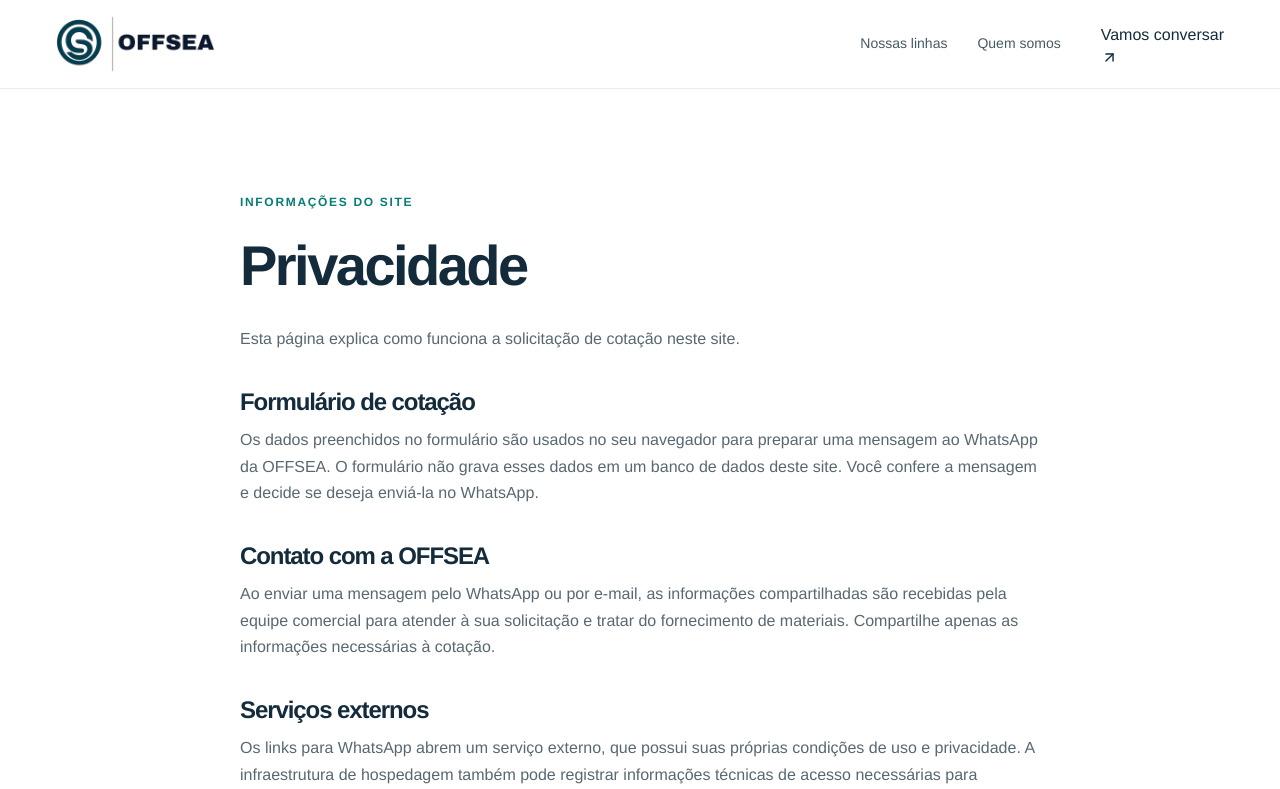
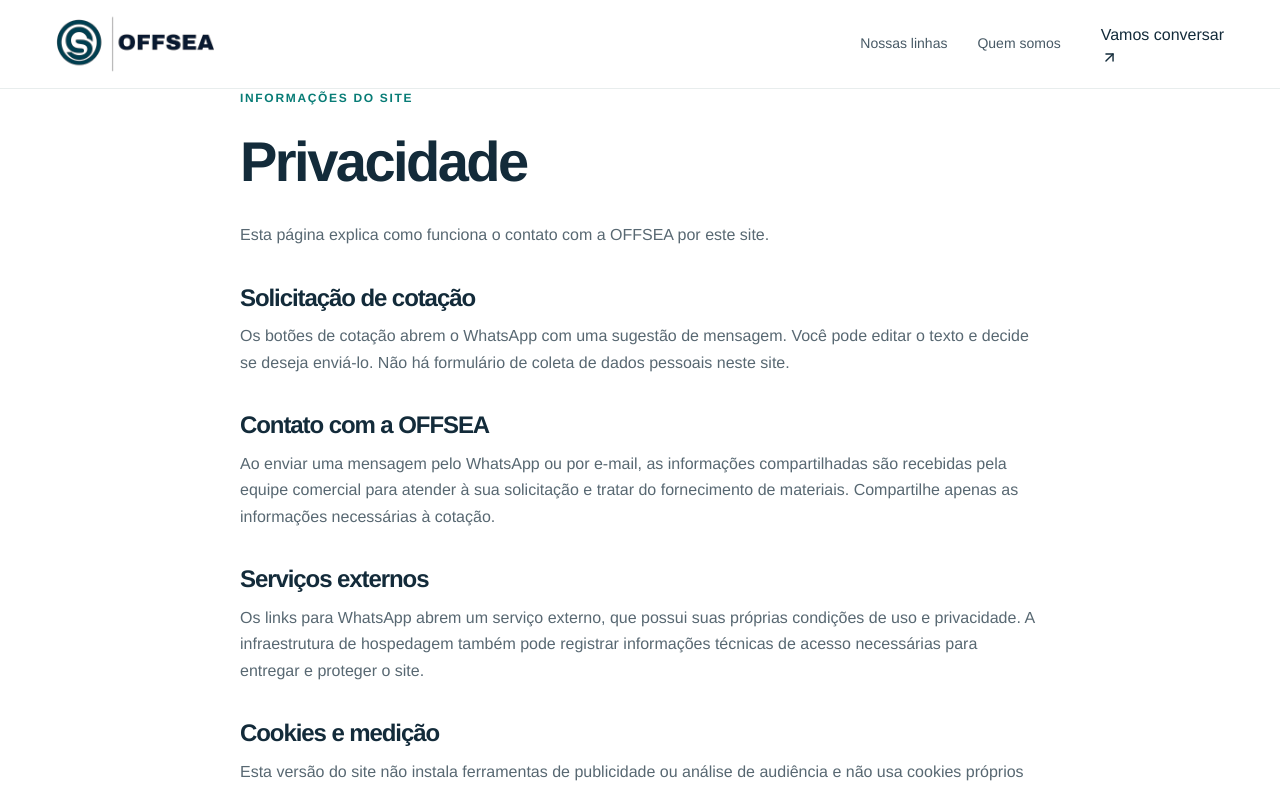
Before and after one commit to josevictordesouza14-ux/Site-offsea, a Next.js app: page /privacidade in a window 1280 px wide. Shown: the top 789 px of the page. Built offline with nearby package versions, Linux system fonts and the light colour scheme.

Commit message:
Atualiza privacidade para o contato direto

```diff
--- a/src/app/privacidade/page.tsx
+++ b/src/app/privacidade/page.tsx
@@ -4,5 +4,5 @@ import { company } from "@/lib/company";
 export const metadata: Metadata = { title: "Privacidade", alternates: { canonical: "/privacidade" } };
 
 export default function Privacy() {
-  return <main id="conteudo" className="section privacy-page"><div className="container prose"><p className="eyebrow">INFORMAÇÕES DO SITE</p><h1>Privacidade</h1><p>Esta página explica como funciona a solicitação de cotação neste site.</p><h2>Formulário de cotação</h2><p>Os dados preenchidos no formulário são usados no seu navegador para preparar uma mensagem ao WhatsApp da OFFSEA. O formulário não grava esses dados em um banco de dados deste site. Você confere a mensagem e decide se deseja enviá-la no WhatsApp.</p><h2>Contato com a OFFSEA</h2><p>Ao enviar uma mensagem pelo WhatsApp ou por e-mail, as informações compartilhadas são recebidas pela equipe comercial para atender à sua solicitação e tratar do fornecimento de materiais. Compartilhe apenas as informações necessárias à cotação.</p><h2>Serviços externos</h2><p>Os links para WhatsApp abrem um serviço externo, que possui suas próprias condições de uso e privacidade. A infraestrutura de hospedagem também pode registrar informações técnicas de acesso necessárias para entregar e proteger o site.</p><h2>Cookies e medição</h2><p>Esta versão do site não instala ferramentas de publicidade ou análise de audiência e não usa cookies próprios para acompanhar sua navegação.</p><h2>Dúvidas e solicitações</h2><p>Para perguntas sobre as informações compartilhadas com a OFFSEA, entre em contato pelo e-mail <a href={`mailto:${company.email}`}>{company.email}</a>.</p></div></main>;
+  return <main id="conteudo" className="privacy-page container prose"><p className="eyebrow">Informações do site</p><h1>Privacidade</h1><p>Esta página explica como funciona o contato com a OFFSEA por este site.</p><h2>Solicitação de cotação</h2><p>Os botões de cotação abrem o WhatsApp com uma sugestão de mensagem. Você pode editar o texto e decide se deseja enviá-lo. Não há formulário de coleta de dados pessoais neste site.</p><h2>Contato com a OFFSEA</h2><p>Ao enviar uma mensagem pelo WhatsApp ou por e-mail, as informações compartilhadas são recebidas pela equipe comercial para atender à sua solicitação e tratar do fornecimento de materiais. Compartilhe apenas as informações necessárias à cotação.</p><h2>Serviços externos</h2><p>Os links para WhatsApp abrem um serviço externo, que possui suas próprias condições de uso e privacidade. A infraestrutura de hospedagem também pode registrar informações técnicas de acesso necessárias para entregar e proteger o site.</p><h2>Cookies e medição</h2><p>Esta versão do site não instala ferramentas de publicidade ou análise de audiência e não usa cookies próprios para acompanhar sua navegação.</p><h2>Dúvidas e solicitações</h2><p>Entre em contato pelo e-mail <a href={`mailto:${company.email}`}>{company.email}</a>.</p></main>;
 }
```
